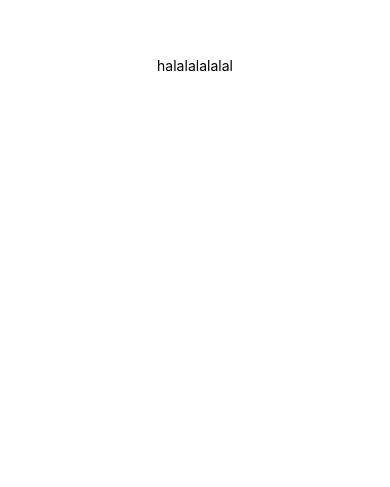
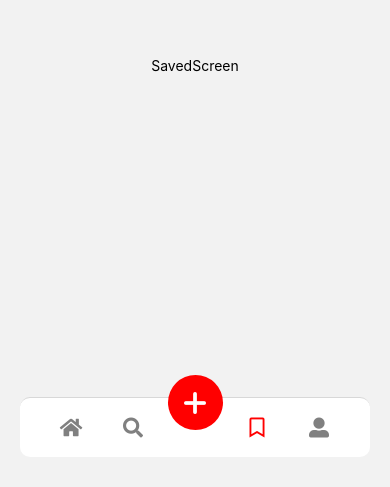
Before and after one commit to Mobilon-Mobile-Technologies/buzine-app, a React Native app: screen /Saved in a window 390 px wide. Shown: the part 357-844 px from the top of the page. Built offline with nearby package versions, Linux system fonts and the light colour scheme.

Commit message:
added basic navigation bar

```diff
--- a/App.js
+++ b/App.js
@@ -1,19 +1,12 @@
 import { StatusBar } from 'expo-status-bar';
 import { StyleSheet, Text, View } from 'react-native';
+import 'react-native-gesture-handler';
+import { NavigationContainer } from '@react-navigation/native';
+import { createBottomTabNavigator } from '@react-navigation/bottom-tabs';
+import AppNavigation from './Navigation/appNavigation.js';
 
 export default function App() {
   return (
-    <View className={`flex-1 justify-center items-center `}>
-      <Text className={`text-black bg-white mt-100 `}>halalalalalal</Text>
-    </View>
+      <AppNavigation/>
   );
 }
-
-const styles = StyleSheet.create({
-  container: {
-    flex: 1,
-    backgroundColor: '#fff',
-    alignItems: 'center',
-    justifyContent: 'center',
-  },
-});
--- /dev/null
+++ b/Navigation/appNavigation.js
@@ -0,0 +1,126 @@
+import React, { Component } from "react";
+import { View, Text, TouchableOpacity, Image} from 'react-native'
+import "react-native-gesture-handler";
+import { NavigationContainer } from "@react-navigation/native";
+import { createBottomTabNavigator } from "@react-navigation/bottom-tabs";
+import HomeScreen from "../Screens/homeScreen.js";
+import SearchScreen from "../Screens/searchScreen.js";
+import SavedScreen from "../Screens/savedScreen.js";
+import ProfileScreen from "../Screens/profileScreen.js";
+import plus from '../assets/icons/plus.png';
+import { FontAwesome5} from '@expo/vector-icons'
+
+const Tab = createBottomTabNavigator();
+
+export default function appNavigation() {
+  return (
+    <NavigationContainer>
+      <Tab.Navigator screenOptions={{
+        headerShown:false,
+        tabBarShowLabel: false,
+        tabBarStyle:{
+          backgroundColor: 'white',
+          position: 'absolute',
+          bottom:30,
+          marginHorizontal: 20,
+          height: 60,
+          borderRadius: 10,
+          paddingHorizontal: 20,
+        }
+
+
+      }}>
+        {}
+        <Tab.Screen name="Home" component={HomeScreen} options={{
+          tabBarIcon: ({focused}) => (
+            <View style={{
+              position: 'absolute',
+
+            }}>
+              <FontAwesome5
+                name="home"
+                size={20}
+                color={focused ? 'red' : 'gray'}
+              ></FontAwesome5>
+            </View>
+          )
+        }}></Tab.Screen>
+
+        <Tab.Screen name="Search" component={SearchScreen} options={{
+          tabBarIcon: ({focused}) => (
+            <View style={{
+              position: 'absolute',
+
+            }}>
+              <FontAwesome5
+                name="search"
+                size={20}
+                color={focused ? 'red' : 'gray'}
+              ></FontAwesome5>
+            </View>
+          )
+        }}></Tab.Screen>
+
+        <Tab.Screen name="Actions Bar" component={EmptyScreen} options={{
+          tabBarIcon: ({focused}) => (
+            <TouchableOpacity>
+              <View style={{
+                width: 55,
+                height: 55,
+                backgroundColor: 'red',
+                borderRadius: 60,
+                justifyContent: 'center',
+                alignItems: 'center',
+                marginBottom: 50
+              }}>
+                <Image source={plus} style={{
+                  width:22,
+                  height: 22,
+                  tintColor: 'white',
+                }}/>
+              </View>
+            </TouchableOpacity>
+          )
+        }}></Tab.Screen>
+
+        <Tab.Screen name="Saved" component={SavedScreen} options={{
+          tabBarIcon: ({focused}) => (
+            <View style={{
+              position: 'absolute',
+
+            }}>
+              <FontAwesome5
+                name="bookmark"
+                size={20}
+                color={focused ? 'red' : 'gray'}
+              ></FontAwesome5>
+            </View>
+          )
+        }}></Tab.Screen>
+
+        <Tab.Screen name="Profile" component={ProfileScreen} options={{
+          tabBarIcon: ({focused}) => (
+            <View style={{
+              position: 'absolute',
+
+            }}>
+              <FontAwesome5
+                name="user-alt"
+                size={20}
+                color={focused ? 'red' : 'gray'}
+              ></FontAwesome5>
+            </View>
+          )
+        }}></Tab.Screen>
+      </Tab.Navigator>
+    </NavigationContainer>
+  );
+}
+
+function EmptyScreen(){
+  return(
+    <View className={`flex-1 justify-center items-center`}>
+      <Text>Actions Bar!</Text>
+    </View>
+  )
+}
--- /dev/null
+++ b/Screens/homeScreen.js
@@ -0,0 +1,10 @@
+import { View, Text } from 'react-native'
+import React from 'react'
+
+export default function HomeScreen () {
+  return (
+    <View className={`flex-1 justify-center items-center`}>
+      <Text>HomeScreen</Text>
+    </View>
+  );
+}
--- /dev/null
+++ b/Screens/profileScreen.js
@@ -0,0 +1,10 @@
+import { View, Text } from 'react-native'
+import React from 'react'
+
+export default function ProfileScreen () {
+  return (
+    <View className={`flex-1 justify-center items-center`}>
+      <Text>ProfileScreen</Text>
+    </View>
+  );
+}
--- /dev/null
+++ b/Screens/savedScreen.js
@@ -0,0 +1,10 @@
+import { View, Text } from 'react-native'
+import React from 'react'
+
+export default function SavedScreen (){
+  return (
+    <View className={`flex-1 justify-center items-center`}>
+      <Text>SavedScreen</Text>
+    </View>
+  );
+}
--- /dev/null
+++ b/Screens/searchScreen.js
@@ -0,0 +1,10 @@
+import { View, Text } from 'react-native'
+import React from 'react'
+
+export default function SearchScreen () {
+  return (
+    <View className={`flex-1 justify-center items-center`}  >
+      <Text>SearchScreen</Text>
+    </View>
+  )
+}
--- a/babel.config.js
+++ b/babel.config.js
@@ -4,6 +4,7 @@ module.exports = function(api) {
     presets: ['babel-preset-expo'],
     plugins: [
       "nativewind/babel",
+      'react-native-reanimated/plugin'
     ],
   };
 };
--- a/tailwind.config.js
+++ b/tailwind.config.js
@@ -3,9 +3,9 @@
 module.exports = {
   content: [
     "./App.{js,jsx,ts,tsx}",
-    "./screens/**/*.{js,jsx,ts,tsx}",
-    "./components/**/*.{js,jsx,ts,tsx}",
-    "./navigation/**/*.{js,jsx,ts,tsx}"
+    "./Screens/**/*.{js,jsx,ts,tsx}",
+    "./Components/**/*.{js,jsx,ts,tsx}",
+    "./Navigation/**/*.{js,jsx,ts,tsx}"
   ],
   theme: {
     extend: {},
```
Also changed, not shown: package.json (+6 -1 lines), assets/icons/plus.png (added), 1 other file (tests, documents, lock files or other folders).
